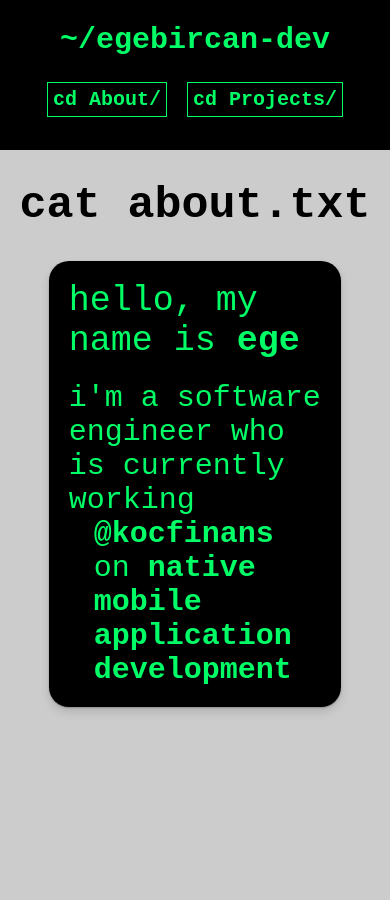
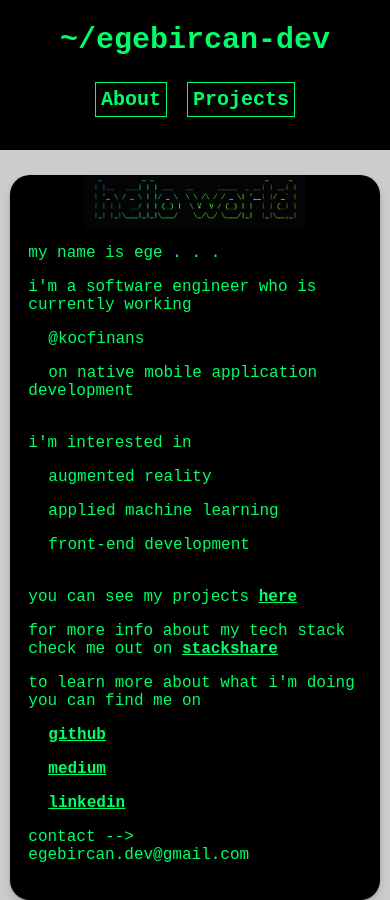
Before and after one commit to egebircan/my-portfolio, a Next.js app: page / in a window 390 px wide. Before the commit the page ends 844 px from the top, so only its background shows below. Built offline with nearby package versions, Linux system fonts and the light colour scheme.

Commit message:
store created && terminal screen animations && todo: animation tweaking for mobile

```diff
--- a/components/Header/header.js
+++ b/components/Header/header.js
@@ -16,12 +16,12 @@ export default function Header() {
           <nav className={styles.nav}>
               <Link href="/">
                 <a className={styles.navLink}>
-                  cd About/
+                  About
                 </a>
               </Link>
               <Link href="/projects">
                 <a className={styles.navLink}>
-                  cd Projects/
+                  Projects
                 </a>
               </Link>
             </nav>
--- a/components/Header/index.module.css
+++ b/components/Header/index.module.css
@@ -1,5 +1,5 @@
 .mainDiv {
-  height: 100px;
+  height: 80px;
   background-color: black;
   display: flex;
   align-items: center;
--- a/pages/_app.js
+++ b/pages/_app.js
@@ -1,3 +1,4 @@
+import { StoreProvider } from 'store'
 // _app.js
 
 // Import styles
@@ -5,7 +6,11 @@ import './styles.css'
 
 // Function to create custom app
 function MyApp({ Component, pageProps }) {
-  return <Component {...pageProps} />
+  return (
+    <StoreProvider>
+      <Component {...pageProps} />
+    </StoreProvider>
+  )
 }
 
 // Export app
--- a/pages/index.js
+++ b/pages/index.js
@@ -1,25 +1,96 @@
 import Header from "components/Header"
 import styled from 'styled-components'
+import { useEffect, useState, useContext } from "react"
+import { StoreContext } from 'store'
+import Link from 'next/link'
 
 export default function Home() {
+
+  const { bannerClass, setBannerClass, terminalClass, setTerminalClass } = useContext(StoreContext)
+
+  useEffect(() => {
+    if(bannerClass == "banner") {
+      setBannerClass("banner-load")
+    }
+
+    if(terminalClass == "terminal") {
+      setTerminalClass("loadedTerminal")
+    }
+  }, [])
+
+  console.log(terminalClass)
+
   return (
     <>
       <Header />
-      <PageTitle>
-        cat about.txt
-      </PageTitle>
       <AboutDiv>
-        <div style={{width: "90%", margin: "auto", padding: "20px" }}>
-          <HelloDiv>hello, my name is <b>ege</b> </HelloDiv>
-          <div style={{ fontSize: "30px" }}>
-            i'm a software engineer who is currently working
-            <IndentDiv>
-              <b>@kocfinans</b>
-            </IndentDiv>
-            <IndentDiv>
-              on <b>native mobile application development</b>
-            </IndentDiv>
-          </div>
+        <img className={bannerClass} src="banner.png" />
+        <div style={{width: "90%", margin: "auto", paddingBottom: "20px" }} className={terminalClass}>
+          <p>
+            my name is ege .    .    .  <br></br>
+          </p>
+          <p>
+            i'm a software engineer who is currently working <br></br>
+          </p>
+          <p>
+            <span style={{marginLeft: "20px"}}>
+              @kocfinans <br></br>
+            </span>
+          </p>
+          <p>
+            <span style={{marginLeft: "20px"}}>
+              on native mobile application development <br></br><br></br>
+            </span>
+          </p>
+          <p>
+            i'm interested in
+          </p>
+          <p>
+            <span style={{marginLeft: "20px"}}>
+              augmented reality
+            </span>
+          </p>
+          <p>
+            <span style={{marginLeft: "20px"}}>
+              applied machine learning
+            </span>
+          </p>
+          <p>
+            <span style={{marginLeft: "20px"}}>
+              front-end development  <br></br><br></br>
+            </span>
+          </p>
+          <p>
+            you can see my projects {" "}
+            <Link href="/projects">
+              <a className="link">
+                here
+              </a>
+            </Link>
+          </p>
+          <p>
+            for more info about my tech stack check me out on{" "}
+            <a className="link" target="_blank" href="https://stackshare.io/egebircandev">
+              stackshare
+            </a>
+          </p>
+          <p>to learn more about what i'm doing you can find me on</p>
+          <p style={{marginLeft: "20px"}}>
+            <a className="link" target="_blank" href="https://github.com/egebircan">
+              github
+            </a>
+          </p>
+          <p style={{marginLeft: "20px"}}>
+            <a className="link" target="_blank" href="https://egebircan-dev.medium.com/">
+              medium
+            </a>
+          </p>
+          <p style={{marginLeft: "20px"}}>
+            <a className="link" target="_blank" href="https://tr.linkedin.com/in/ege-bircan-7000ab14a">
+              linkedin
+            </a>
+          </p>
+          <p>contact --> egebircan.dev@gmail.com</p>
         </div>
       </AboutDiv>
     </>
@@ -42,16 +113,13 @@ const AboutDiv = styled.div`
   border-radius: 20px;
   box-shadow: 0 5px 10px rgba(0,0,0,0.12), 0 1px 2px rgba(0,0,0,0.24);
   transition: all 0.3s cubic-bezier(.25,.8,.25,1);
+  margin-top: 25px;
 
   &:hover {
     box-shadow: 0 14px 28px rgba(0,0,0,0.25), 0 10px 10px rgba(0,0,0,0.22);
   }
+
+  @media (max-width: 800px) {
+    width: 95%;
+  }
 `
-
-const IndentDiv = styled.div`
-  margin-left: 25px;
-`
-const HelloDiv = styled.div`
-  font-size: 35px;
-  margin-bottom: 20px;
-`
--- a/pages/projects.js
+++ b/pages/projects.js
@@ -17,9 +17,6 @@ export default function ProjectsPage() {
   return (
     <>
       <Header />
-      <PageTitle>
-        ls
-      </PageTitle>
       <ProjectsLayout>
           {renderProjects(content["projects"])}
       </ProjectsLayout>
@@ -35,6 +32,7 @@ const ProjectsLayout = styled.div`
   min-height: 0px;
   align-items: center;
   justify-content: center;
+  margin-top: 50px;
 
   @media (max-width: 800px) {
     width: 95%;
--- a/pages/styles.css
+++ b/pages/styles.css
@@ -5,3 +5,122 @@ body {
   font-family: "Roboto Mono", monospace;
   background-color: #cccccc;
 }
+
+.banner {
+  opacity: 0;
+  width: 60%;
+  height: auto;
+  display: block;
+  margin-left: auto;
+  margin-right: auto;
+}
+
+.banner-load {
+  opacity: 1;
+  width: 60%;
+  height: auto;
+  display: block;
+  margin-left: auto;
+  margin-right: auto;
+
+  -webkit-transition: opacity 3s ease-in;
+  -moz-transition: opacity 3s ease-in;
+  -ms-transition: opacity 3s ease-in;
+  -o-transition: opacity 3s ease-in;
+  transition: opacity 3s ease-in;
+}
+
+.banner-loaded {
+  opacity: 1;
+  width: 60%;
+  height: auto;
+  display: block;
+  margin-left: auto;
+  margin-right: auto;
+}
+
+.terminal p {
+  animation: initial 12s steps(90, end);
+  overflow: hidden;
+  white-space: nowrap;
+  width: 100%;
+}
+
+@media (max-width: 800px) {
+  .terminal p {
+    font-size: 8.5px;
+  }
+}
+
+.terminal p:nth-child(2) {
+  animation: typing 7s steps(90, end);
+}
+.terminal p:nth-child(3) {
+  animation: typing 10s steps(90, end);
+}
+.terminal p:nth-child(4) {
+  animation: typing 11s steps(120, end);
+}
+.terminal p:nth-child(5) {
+  animation: typing 17s steps(120, end);
+}
+.terminal p:nth-child(6) {
+  animation: typing 20s steps(120, end);
+}
+.terminal p:nth-child(7) {
+  animation: typing 23s steps(120, end);
+}
+.terminal p:nth-child(8) {
+  animation: typing 27s steps(120, end);
+}
+.terminal p:nth-child(9) {
+  animation: typing 32s steps(250, end);
+}
+.terminal p:nth-child(10) {
+  animation: typing 38s steps(250, end);
+}
+.terminal p:nth-child(11) {
+  animation: typing 45s steps(250, end);
+}
+.terminal p:nth-child(12) {
+  animation: typing 51s steps(250, end);
+}
+.terminal p:nth-child(13) {
+  animation: typing 52s steps(250, end);
+}
+.terminal p:nth-child(14) {
+  animation: typing 53s steps(250, end);
+}
+.terminal p:nth-child(15) {
+  animation: typing 55s steps(250, end);
+}
+
+@keyframes typing {
+  0% {
+    width: 0;
+  }
+
+  50% {
+    width: 0;
+  }
+
+  75% {
+    width: 0;
+  }
+
+  100% {
+    width: 100%;
+  }
+}
+
+@keyframes initial {
+  from {
+    width: 0;
+  }
+}
+
+.link {
+  color: #00ff66;
+  font-weight: bold;
+  text-decoration: underline;
+}
--- /dev/null
+++ b/store/index.js
@@ -0,0 +1,16 @@
+import React, { createContext, useEffect, useState, useReducer } from 'react'
+
+export const StoreContext = createContext(null)
+
+export function StoreProvider({ children }) {
+  const [bannerClass, setBannerClass] = useState("banner")
+  const [terminalClass, setTerminalClass] = useState("terminal")
+
+  return (
+    <StoreContext.Provider value={{ bannerClass, setBannerClass, terminalClass, setTerminalClass }}>
+      {children}
+    </StoreContext.Provider>
+  )
+}
+
+export default StoreContext
```
Also changed, not shown: content/content.json (+2 -16 lines), public/banner.png (added).
